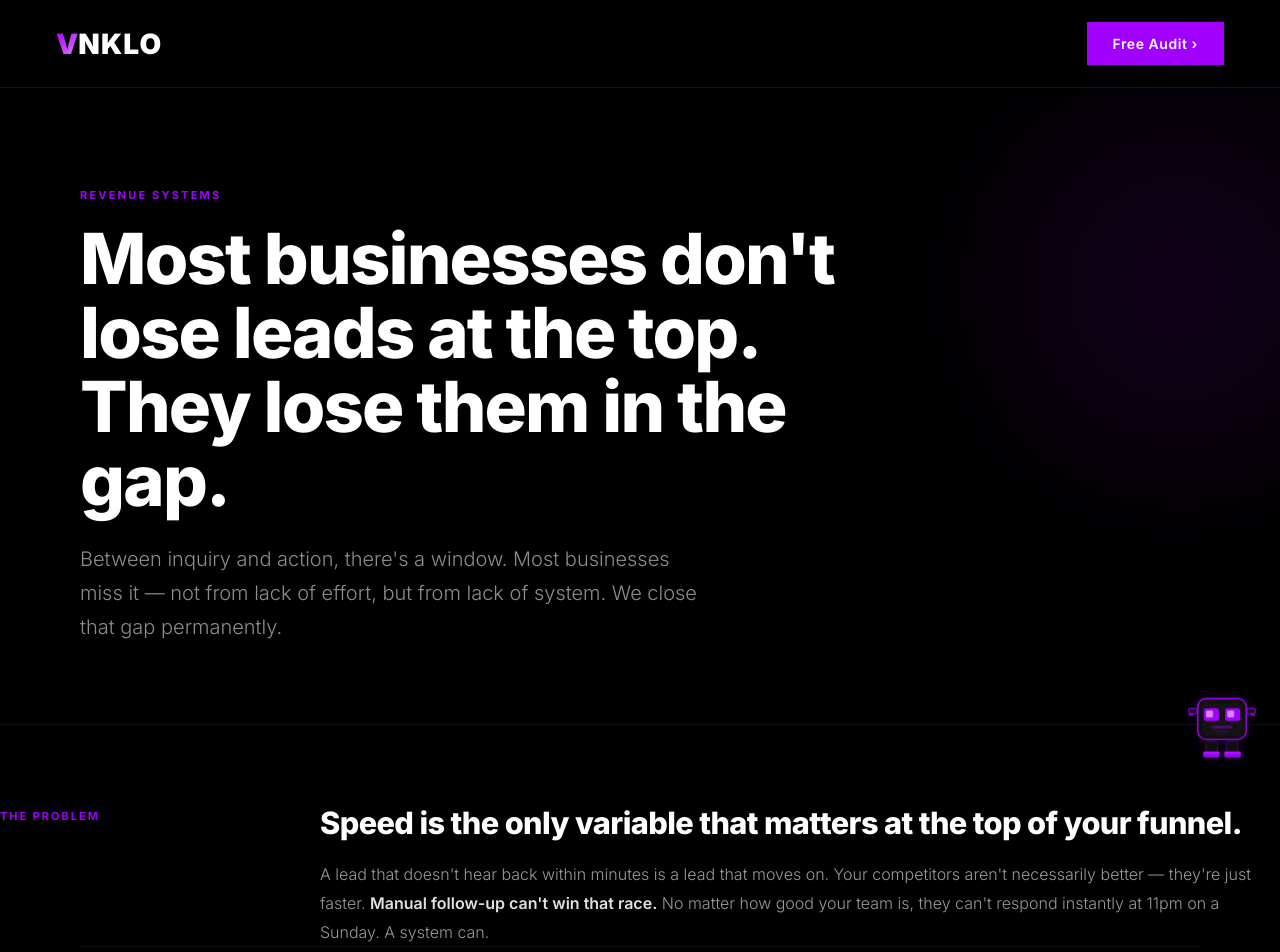
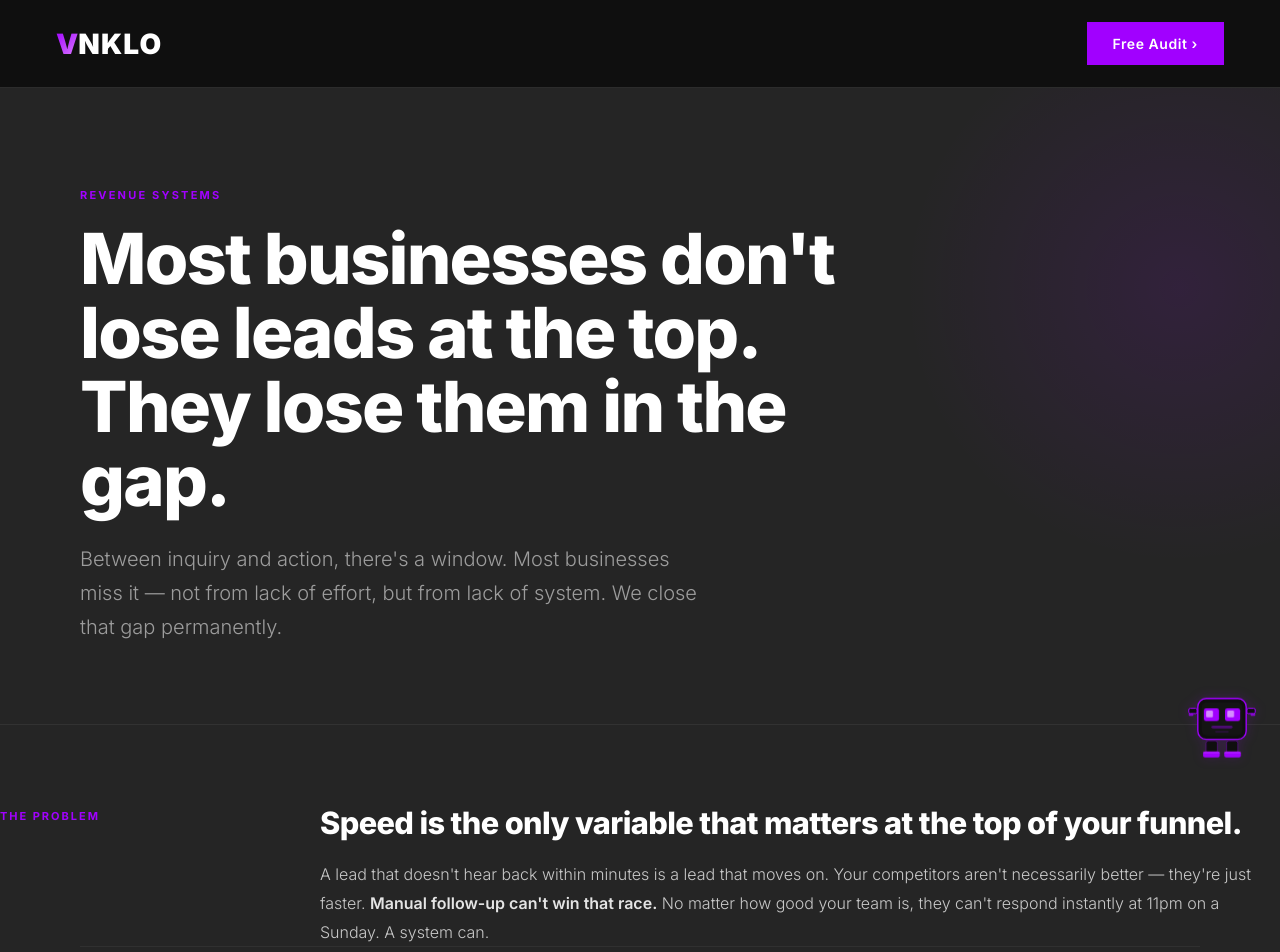
Before and after one commit to sahej-vnklo/VNKLO-SITE, a plain HTML site: page revenue-systems.html in a window 1280 px wide. Shown: the top 952 px of the page. Drawn offline with Linux system fonts and the light colour scheme.

Commit message:
Update revenue-systems.html

```diff
--- a/revenue-systems.html
+++ b/revenue-systems.html
@@ -9,9 +9,9 @@
 <link href="https://fonts.googleapis.com/css2?family=Inter:wght@300;400;500;600;700;800;900&display=swap" rel="stylesheet"/>
 <style>
 *,*::before,*::after{box-sizing:border-box;margin:0;padding:0}
-:root{--purple:#A100FF;--purple2:#C44DFF;--black:#000;--dark:#0a0a0a;--white:#fff;--font:'Inter',sans-serif;}
+:root{--purple:#A100FF;--purple2:#C44DFF;--black:#252525;--dark:#0a0a0a;--white:#fff;--font:'Inter',sans-serif;}
 body{font-family:var(--font);background:var(--black);color:var(--white);overflow-x:hidden;-webkit-font-smoothing:antialiased}
-nav{position:fixed;top:0;left:0;right:0;z-index:200;background:var(--black);border-bottom:1px solid rgba(255,255,255,0.08);height:88px;display:flex;align-items:center;padding:0 56px;justify-content:space-between;}
+nav{position:fixed;top:0;left:0;right:0;z-index:200;background:#0f0f0f;border-bottom:1px solid rgba(255,255,255,0.12);height:88px;display:flex;align-items:center;padding:0 56px;justify-content:space-between;}
 .nav-logo{display:flex;align-items:baseline;text-decoration:none;}
 .logo-v{font-size:28px;font-weight:900;line-height:1;background:linear-gradient(135deg,#A100FF 0%,#C44DFF 60%,#E080FF 100%);-webkit-background-clip:text;-webkit-text-fill-color:transparent;background-clip:text;}
 .logo-nklo{font-size:28px;font-weight:900;color:var(--white);letter-spacing:0.04em;line-height:1}
@@ -37,7 +37,7 @@ nav{position:fixed;top:0;left:0;right:0;z-index:200;background:var(--black);bord
 .sol-label{font-size:11px;font-weight:700;letter-spacing:0.18em;text-transform:uppercase;color:var(--purple);padding-top:4px;position:sticky;top:108px;}
 
 .sol-h2{font-size:clamp(22px,2.4vw,32px);font-weight:800;letter-spacing:-0.02em;line-height:1.15;margin-bottom:20px;}
-.sol-p{font-size:16px;font-weight:300;color:rgba(255,255,255,0.6);line-height:1.8;margin-bottom:0;}
+.sol-p{font-size:16px;font-weight:300;color:rgba(255,255,255,0.75);line-height:1.8;margin-bottom:0;}
 .sol-p strong{color:rgba(255,255,255,0.88);font-weight:600}
 
 /* Three-col grid */
```
